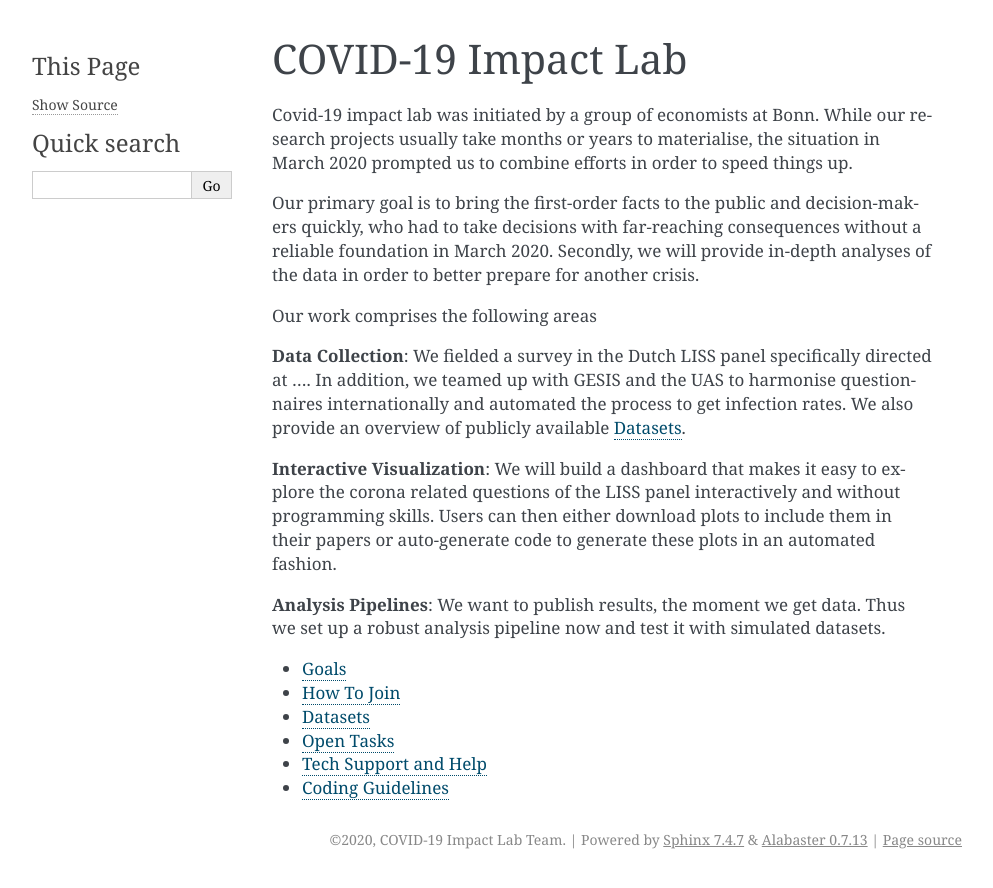
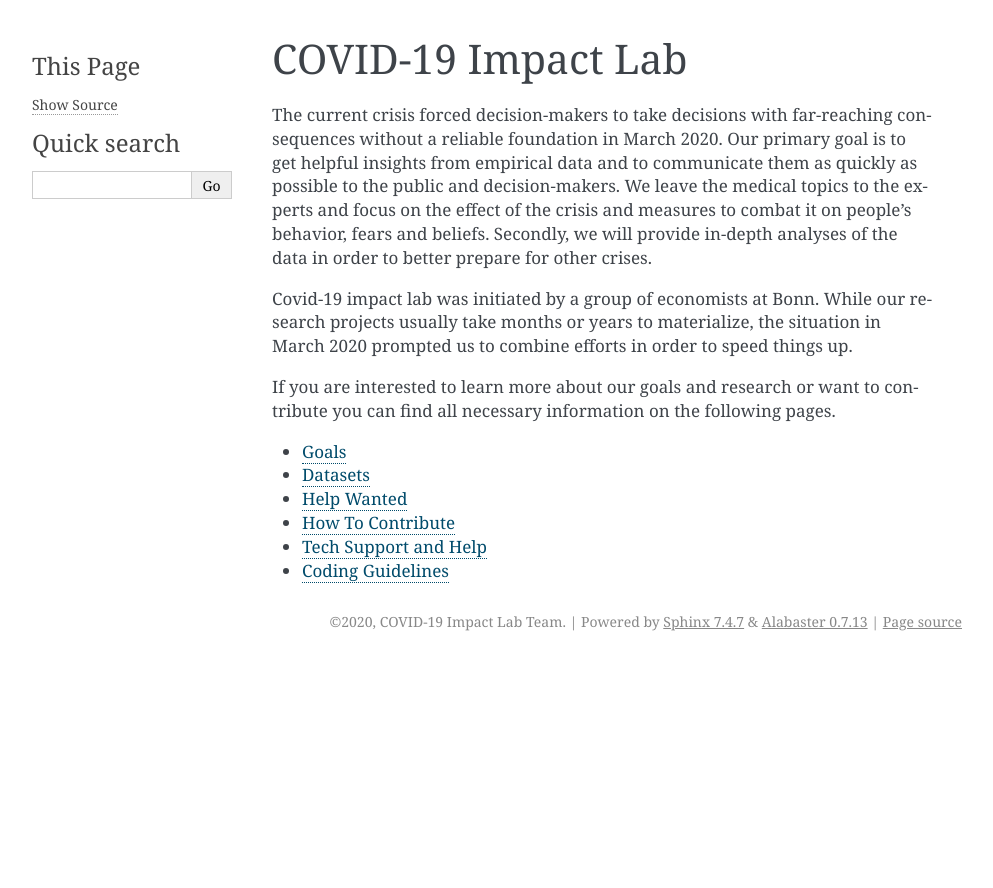
Before and after one commit to covid-19-impact-lab/covid-19-impact-lab, a Sphinx documentation site: the page built from docs/source/index.rst, in a window 1280 px wide. Shown: the top 888 px of the page, without its empty margins (148-1141 px from the left). Built offline with Sphinx 7.4.7, drawn with Linux system fonts in a browser that asks for light colours.

Commit message:
Changes after group call.

```diff
--- a/docs/source/goals.rst
+++ b/docs/source/goals.rst
@@ -7,8 +7,8 @@ Initiated by economists based at the `University of Bonn <https://econ.uni-bonn.
 Our main goals are:
 -------------------
 
-- **Data Gathering**: Collecting, aggregating, and cleaning data to evaluate the socio-economic impact of the pandemic on a running basis.
+- **Data Gathering**: Collecting, aggregating, and cleaning data to evaluate the socio-economic impact of the pandemic on a running basis. Moreover, provide an overview of publicly available :ref:`data`.
 
-- **Evaluation**: Performing data analysis in order to track the impacts of the virus and provide policy-relevant insights using open-sourced, standardised analytics pipelines.
+- **Evaluation**: Performing data analysis in order to track the impacts of the virus and provide policy-relevant insights using open-sourced, standardized analytics pipelines.
 
 - **Outreach**: Make knowledge and insights available to everyone interested in learning more about socio-economic implications of the pandemic by sharing our results and providing interactive tools that let people explore the available data. Our outreach activities are directed towards the general public, towards policy-makers, and of course, the scientific community.
--- a/docs/source/index.rst
+++ b/docs/source/index.rst
@@ -6,28 +6,18 @@
 COVID-19 Impact Lab
 ===================
 
-Covid-19 impact lab was initiated by a group of economists at Bonn. While our research projects usually take months or years to materialise, the situation in March 2020 prompted us to combine efforts in order to speed things up.
+The current crisis forced decision-makers to take decisions with far-reaching consequences without a reliable foundation in March 2020. Our primary goal is to get helpful insights from empirical data and to communicate them as quickly as possible to the public and decision-makers. We leave the medical topics to the experts and focus on the effect of the crisis and measures to combat it on people's behavior, fears and beliefs. Secondly, we will provide in-depth analyses of the data in order to better prepare for other crises.
 
-Our primary goal is to bring the first-order facts to the public and decision-makers quickly, who had to take decisions with far-reaching consequences without a reliable foundation in March 2020. Secondly, we will provide in-depth analyses of the data in order to better prepare for another crisis.
+Covid-19 impact lab was initiated by a group of economists at Bonn. While our research projects usually take months or years to materialize, the situation in March 2020 prompted us to combine efforts in order to speed things up.
 
-
-Our work comprises the following areas
-
-
-**Data Collection**: We fielded a survey in the Dutch LISS panel specifically directed at .... In addition, we teamed up with GESIS and the UAS to harmonise questionnaires internationally and automated the process to get infection rates. We also provide an overview of publicly available :ref:`data`.
-
-**Interactive Visualization**: We will build a dashboard that makes it easy to explore the corona related questions of the LISS panel interactively and without programming skills. Users can then either download plots to include them in their papers or auto-generate code to generate these plots in an automated fashion.
-
-
-**Analysis Pipelines**: We want to publish results, the moment we get data. Thus we set up a robust analysis pipeline now and test it with simulated datasets.
-
+If you are interested to learn more about our goals and research or want to contribute you can find all necessary information on the following pages.
 
 .. toctree::
    :maxdepth: 1
 
    goals
-   onboarding
    datasets
    tasks
+   onboarding
    tech_support
    coding_guidelines
```
Also changed, not shown: README.md (+3 -3 lines), docs/source/onboarding.rst (+5 -5 lines), docs/source/tasks.rst (+5 -3 lines).
